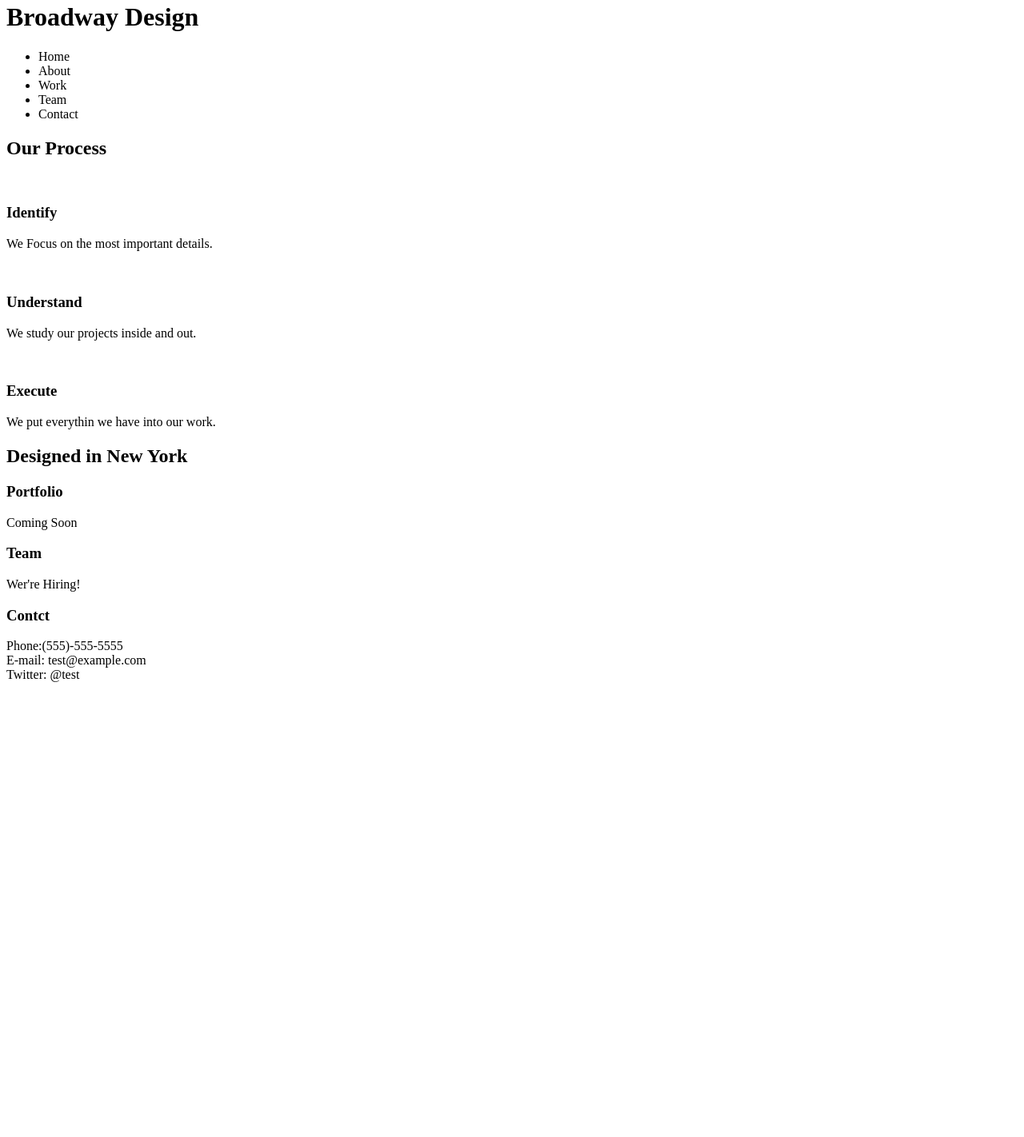
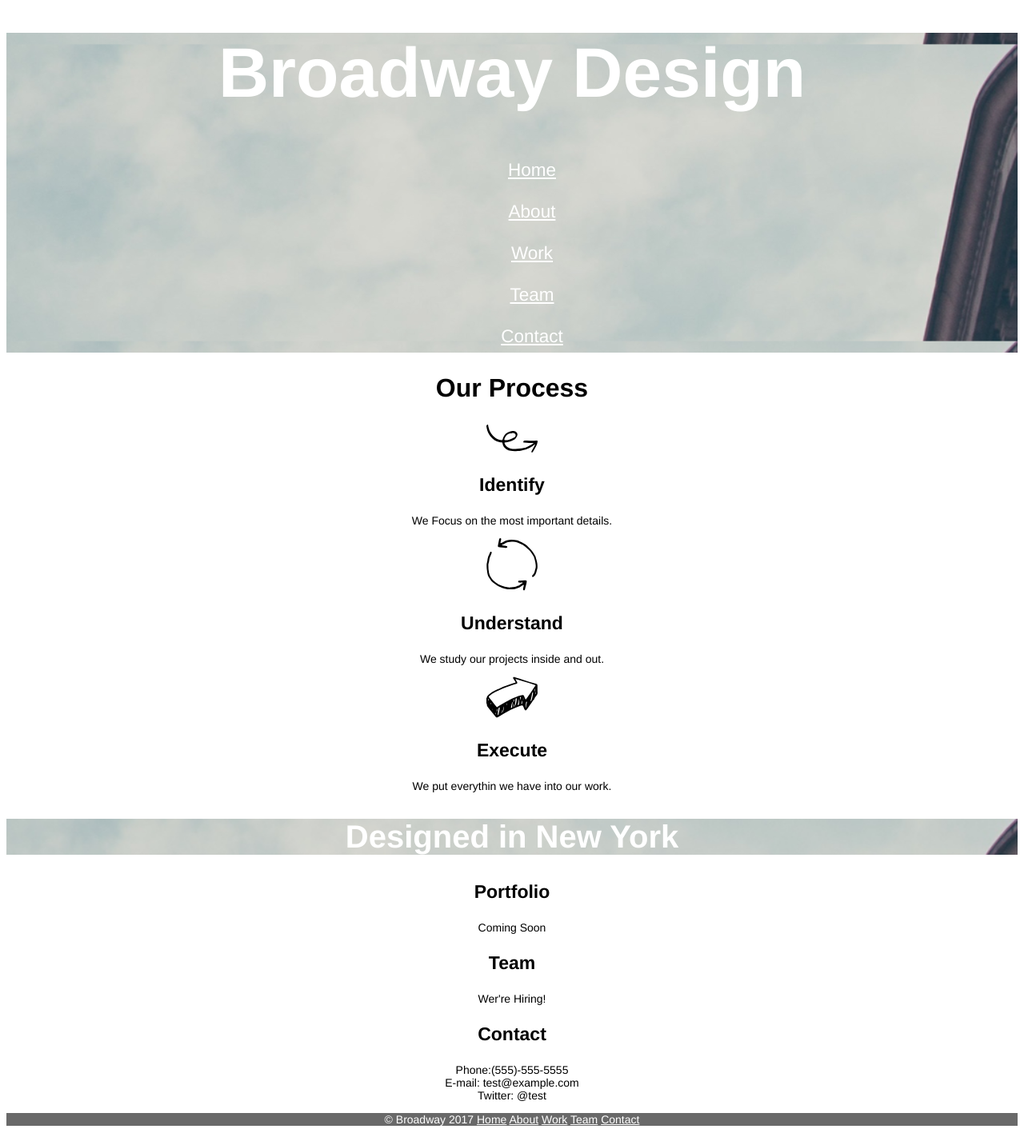
Before and after one commit to Lykaios13/broadway, a plain HTML site: page index.html in a window 1280 px wide. Shown: the part 18-1440 px from the top of the page at 80% size. Before the commit the page ends 887 px from the top, so only its background shows below. Drawn offline with Linux system fonts and the light colour scheme.

Commit message:
Finished project push, 1st Draft

```diff
--- a/index.html
+++ b/index.html
@@ -1,43 +1,55 @@
 <!DOCTYPE html>
 <html>
   <head>
-    <meta charset='utf-8'>
-    <link resouces/css/syle.css>
+    <meta charset="utf-8">
+    <link href="./resources/css/style.css" type="text/css" rel="stylesheet">
     <title>
         Broadway Design
     </title>
   </head>
   <body>
-      <div class='header'>
+      <div class="header">
       <h1>Broadway Design</h1>
           <ul>
-            <li>Home</li>
-            <li>About</li>
-            <li>Work</li>
-            <li>Team</li>
-            <li>Contact</li>
+            <li><a href="https://external-production.codecademy.com/assets/secure/index-e15cd898fa5906b22c02b7fc4cf8e509.html#">Home</a></li><br>
+            <li><a href="https://external-production.codecademy.com/assets/secure/index-e15cd898fa5906b22c02b7fc4cf8e509.html#process">About</a></li><br>
+            <li><a href="https://external-production.codecademy.com/assets/secure/index-e15cd898fa5906b22c02b7fc4cf8e509.html#work">Work</a></li><br>
+            <li><a href="https://external-production.codecademy.com/assets/secure/index-e15cd898fa5906b22c02b7fc4cf8e509.html#team">Team</a></li><br>
+            <li><a href="https://external-production.codecademy.com/assets/secure/index-e15cd898fa5906b22c02b7fc4cf8e509.html#contact">Contact</a></li>
           </ul>
       </div>
     <h2>Our Process</h2>
-      <img>
+      <img src="resources/pictures/identify.svg">
       <h3>Identify</h3>
         <p>We Focus on the most important details.</p>
-      <img>
+      <img src="resources/pictures/understand.svg">
       <h3>Understand</h3>
         <p>We study our projects inside and out.</p>
-      <img>
+      <img src="resources/pictures/execute.svg">
       <h3>Execute</h3>
         <p>We put everythin we have into our work.</p>
-    <h2 class='background_title'>Designed in New York</h2>
+  <div class="background_title">
+    <h2>Designed in New York</h2>
+  </div>
       <h3>Portfolio</h3>
         <p>Coming Soon</p>
       <h3>Team</h3>
         <p>Wer're Hiring!</p>
-      <h3>Contct</h3>
+      <h3>Contact</h3>
         <p>Phone:(555)-555-5555<br>
           E-mail: test@example.com<br>
             Twitter: @test</p>
-
+      <div id="footer">
+        <footer>
+            <p>&copy; Broadway 2017
+          <a href="https://external-production.codecademy.com/assets/secure/index-e15cd898fa5906b22c02b7fc4cf8e509.html#">Home</a>
+          <a href="https://external-production.codecademy.com/assets/secure/index-e15cd898fa5906b22c02b7fc4cf8e509.html#about">About</a>
+          <a href="https://external-production.codecademy.com/assets/secure/index-e15cd898fa5906b22c02b7fc4cf8e509.html#work">Work</a>
+          <a href="https://external-production.codecademy.com/assets/secure/index-e15cd898fa5906b22c02b7fc4cf8e509.html#team">Team</a>
+          <a href="https://external-production.codecademy.com/assets/secure/index-e15cd898fa5906b22c02b7fc4cf8e509.html#contact">Contact</a>
+                </p>
+        </footer>
+    </div>
 
   </body>
 </html>
--- a/resources/css/style.css
+++ b/resources/css/style.css
@@ -0,0 +1,66 @@
+* {
+    text-align: center;
+}
+
+h1 {
+    font-family: Helvetica;
+    font-size: 70px;
+    font-weight: bold;
+    color: white;
+}
+
+.header {
+    background-image: url('../pictures/the-flatiron-building.png');
+    height: 320px;
+    background-position: left;
+    zoom: 125%;
+
+}
+
+ul {
+    list-style-type: none;
+    font-family: Helvetica;
+    color: white;
+    font-size: 18px;
+    word-spacing: 2em;
+}
+
+a {
+    color: white;
+}
+
+h2 {
+    font-family: Helvetica;
+    font-size: 32px;
+    font-weight: bold;
+}
+
+h3 {
+    font-family: Helvetica;
+    font-size: 23px;
+    font-weight: bold;
+}
+
+p {
+    font-family: Helvetica;
+    font-size: 14px;
+}
+
+#footer {
+    font-size: 11px;
+    text-align: right;
+    font-family: Helvetica;
+    color: white;
+    background-color: dimgray;
+    width: 100%;
+}
+
+.background_title {
+    zoom: 125%;
+    color: white;
+    font-family: Helvetica;
+    font-size: 23px;
+    font-weight: bold;
+    background-image: url('../pictures/the-flatiron-building.png');
+
+}
```
